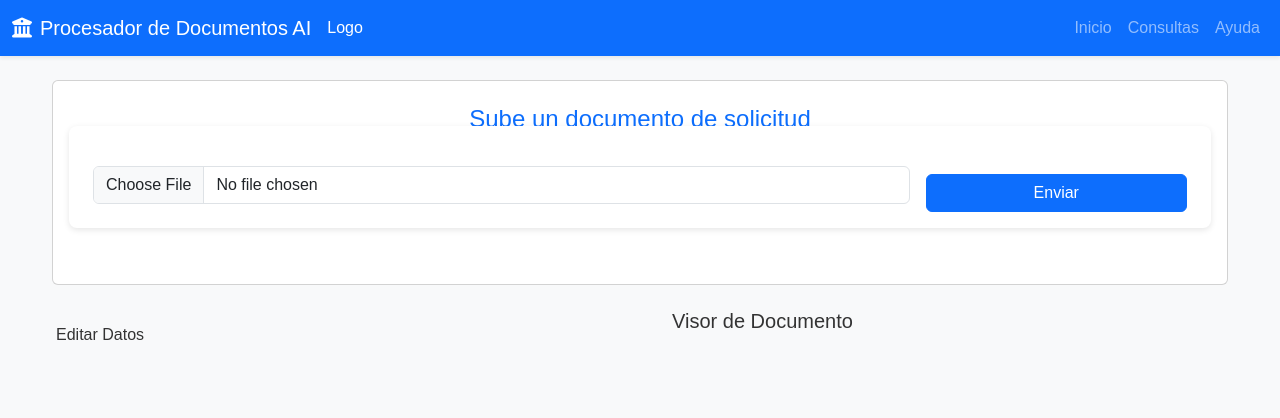
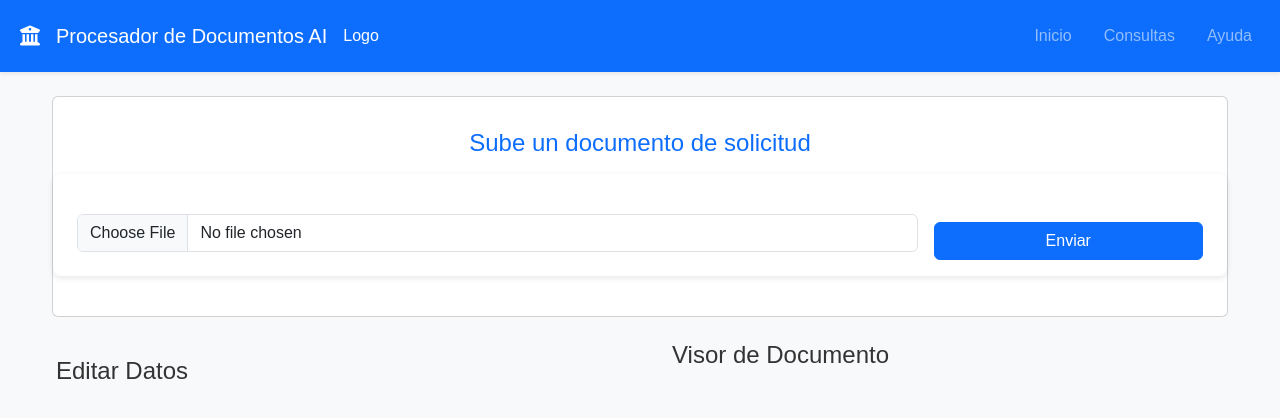
Before and after one commit to PavelBT/TFM, a Flask app: page / in a window 1280 px wide. Shown: the top 418 px of the page. Run offline with Flask 3, Linux system fonts and the light colour scheme; parts of the project's set-up code (start-up, migrations or seed data) failed here and were passed over; some libraries are stand-ins or nearby versions.

Commit message:
Add padding some elements

```diff
--- a/web/templates/applications.html
+++ b/web/templates/applications.html
@@ -1,7 +1,7 @@
 {% extends "base.html" %}
 {% block title %}Consultas{% endblock %}
 {% block content %}
-<h1 class="h4 text-primary mb-3">Solicitudes de Crédito</h1>
+<h1 class="h4 p-4 text-primary mb-3">Solicitudes de Crédito</h1>
 <form method="get" class="row g-3 mb-4">
     <div class="col-md-4">
     <select name="type" class="form-select">
--- a/web/templates/base.html
+++ b/web/templates/base.html
@@ -12,7 +12,7 @@
     <nav class="navbar navbar-expand-lg navbar-dark bg-primary shadow-sm">
         <div class="container-fluid">
             <a class="navbar-brand d-flex align-items-center" href="/">
-                <i class="fas fa-university me-2"></i>
+                <i class="fas fa-university me-2 p-2"></i>
                 Procesador de Documentos AI
             </a>
             <a class="nav-link text-white" href="{{ url_for('static', filename='assets/logo-bancanorte.png') }}" target="_blank">Logo</a>
@@ -21,13 +21,13 @@
             </button>
             <div class="collapse navbar-collapse" id="navbarNav">
                 <ul class="navbar-nav ms-auto">
-                    <li class="nav-item">
+                    <li class="nav-item p-2">
                         <a class="nav-link" href="/">Inicio</a>
                     </li>
-                    <li class="nav-item">
+                    <li class="nav-item p-2">
                         <a class="nav-link" href="/applications">Consultas</a>
                     </li>
-                    <li class="nav-item">
+                    <li class="nav-item p-2">
                         <a class="nav-link" href="/help">Ayuda</a>
                     </li>
                 </ul>
--- a/web/templates/help.html
+++ b/web/templates/help.html
@@ -1,7 +1,7 @@
 {% extends "base.html" %}
 {% block title %}Ayuda{% endblock %}
 {% block content %}
-<h1 class="h4 text-primary mb-3">Guía de uso</h1>
+<h1 class="h4 p-4 text-primary mb-3">Guía de uso</h1>
 <ol class="mb-3">
     <li>En <strong>Inicio</strong> selecciona el archivo del formulario y presiona <em>Enviar</em>.</li>
     <li>Revisa los datos detectados y corrige cualquier campo si es necesario.</li>
--- a/web/templates/index.html
+++ b/web/templates/index.html
@@ -6,8 +6,8 @@
 } %}
 {% block title %}Inicio{% endblock %}
 {% block content %}
-    <div class="card p-4 mb-4">
-        <h1 class="h4 text-primary text-center">Sube un documento de solicitud</h1>
+    <div class="card p-2 mb-4">
+        <h1 class="h4 p-4 text-primary text-center">Sube un documento de solicitud</h1>
         <form id="upload-form" action="/" method="post" enctype="multipart/form-data" class="row g-3 align-items-end">
             <div class="col-md-9">
                 <input class="form-control" type="file" name="document" accept="image/*,.pdf" required>
@@ -23,7 +23,7 @@
             {% if form_type %}
             <h2 class="h5 mb-3">{{ FORM_NAMES.get(form_type, form_type.replace('_', ' ').title()) }}</h2>
             {% endif %}
-            <h3 class="h6">Editar Datos</h3>
+            <h3 class="h4">Editar Datos</h3>
             <form id="edit-form" {% if not fields %}style="display:none;"{% endif %}>
             <div id="form-area">
                 {% if fields %}
@@ -69,12 +69,12 @@
                 {% endif %}
                 </div>
                 <div class="text-end mt-3">
-                    <button type="button" id="save-btn" class="btn btn-success" {% if not fields %}style="display:none;"{% endif %}>Guardar</button>
+                    <button type="button" id="save-btn" class="btn btn-primary" {% if not fields %}style="display:none;"{% endif %}>Guardar</button>
                 </div>
             </form>
         </div>
         <div class="preview-section col-md-6">
-            <h2 class="h5">Visor de Documento</h2>
+            <h2 class="h4">Visor de Documento</h2>
             <div id="preview-area">
             {% if file_url %}
                 {% if is_pdf %}
```
